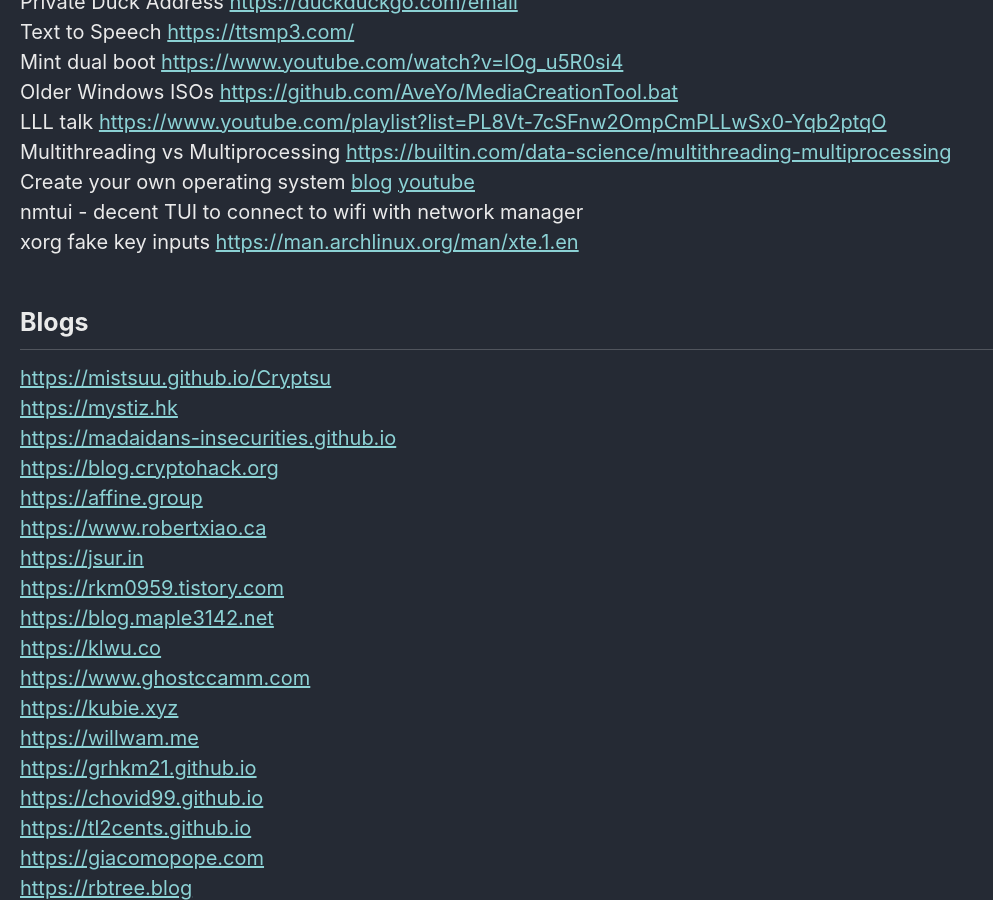
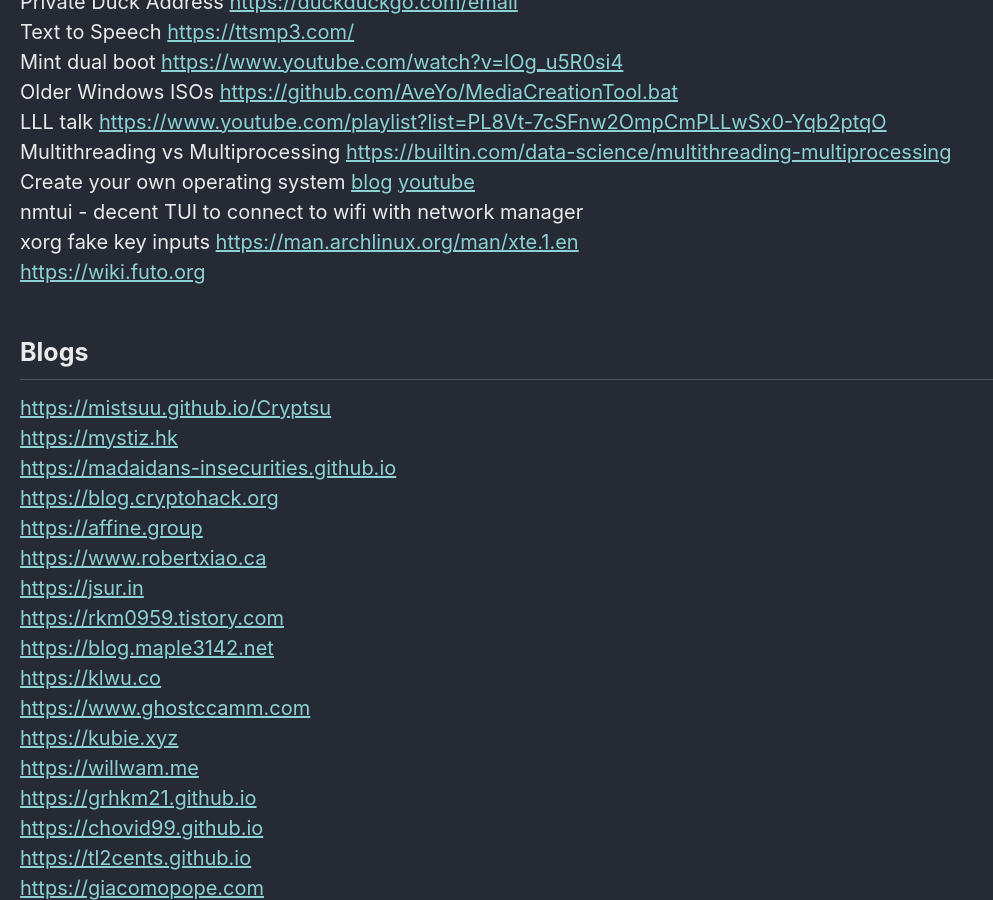
Before and after one commit to Connor-McCartney/Connor-McCartney.github.io, a Jekyll site: the page built from _pages/misc/resources.md, in a window 1280 px wide and 900 px high, scrolled down 1997 px. Shown: the whole window, without its empty margins (0-993 px from the left). Built offline with Jekyll 4.4.1, drawn with Linux system fonts in a browser that asks for light colours; cached includes are drawn as plain includes.

Commit message:
Update resources.md

```diff
--- a/_pages/misc/resources.md
+++ b/_pages/misc/resources.md
@@ -69,6 +69,7 @@ Multithreading vs Multiprocessing <https://builtin.com/data-science/multithreadi
 Create your own operating system [blog](https://os.phil-opp.com) [youtube](https://www.youtube.com/watch?v=rH5jnbJ3tL4&list=PLib6-zlkjfXkdCjQgrZhmfJOWBk_C2FTY) <br>
 nmtui - decent TUI to connect to wifi with network manager <br>
 xorg fake key inputs <https://man.archlinux.org/man/xte.1.en> <br>
+<https://wiki.futo.org> <br>
 
 ## Blogs
 
```
